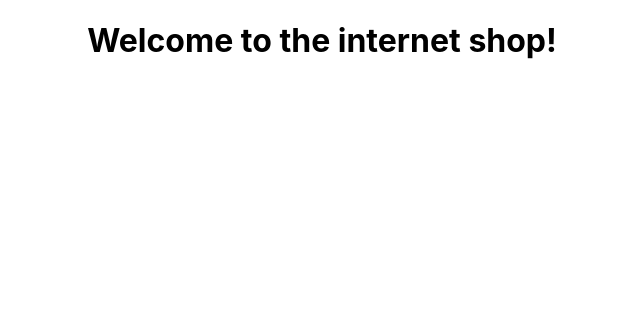
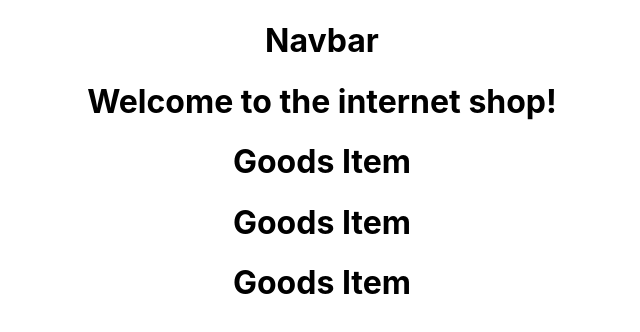
Before and after one commit to Asusmemopad/client_internet_shop, a React (Create React App) app in the folder internet_shop_client/: page / in a window 1280 px wide. Shown: the top 332 px of the page, without its empty margins (318-958 px from the left). Built offline with nearby package versions, Linux system fonts and the light colour scheme.

Commit message:
add basic structure

```diff
--- a/internet_shop_client/src/App.js
+++ b/internet_shop_client/src/App.js
@@ -1,11 +1,13 @@
 import React, { Component } from 'react';
 import './App.css';
-import Dashboard from './component/Dashboard';
+import Dashboard from './components/Dashboard';
+import Header from './components/Layout/Header';
 
 class App extends Component {
   render() {
     return (
       <div className="App">
+        <Header/>
         <Dashboard />
       </div>
     );
--- a/internet_shop_client/src/component/Dashboard.js
+++ /dev/null
@@ -1,9 +0,0 @@
-import React, { Component } from 'react'
-
-class Dashboard extends Component {
-  render() {
-    return <h1> Welcome to the internet shop! </h1>
-  }
-}
-
-export default Dashboard;
--- /dev/null
+++ b/internet_shop_client/src/components/Dashboard.js
@@ -0,0 +1,17 @@
+import React, { Component } from 'react'
+import GoodsItem from './Goods/GoodsItem';
+
+class Dashboard extends Component {
+  render() {
+    return(
+      <div>
+        <h1> Welcome to the internet shop! </h1>
+        <GoodsItem />
+        <GoodsItem />
+        <GoodsItem />
+      </div>
+      );
+  }
+}
+
+export default Dashboard;
--- /dev/null
+++ b/internet_shop_client/src/components/Goods/GoodsItem.js
@@ -0,0 +1,11 @@
+import React, { Component } from 'react'
+
+class GoodsItem extends Component {
+  render() {
+    return (
+      <h1> Goods Item </h1>
+    )
+  }
+}
+
+export default GoodsItem;
--- /dev/null
+++ b/internet_shop_client/src/components/Layout/Header.js
@@ -0,0 +1,13 @@
+import React, { Component } from 'react'
+
+class Header extends Component {
+  render() {
+    return (
+      <div>
+        <h1>Navbar</h1>
+      </div>
+    )
+  }
+}
+
+export default Header;
```
